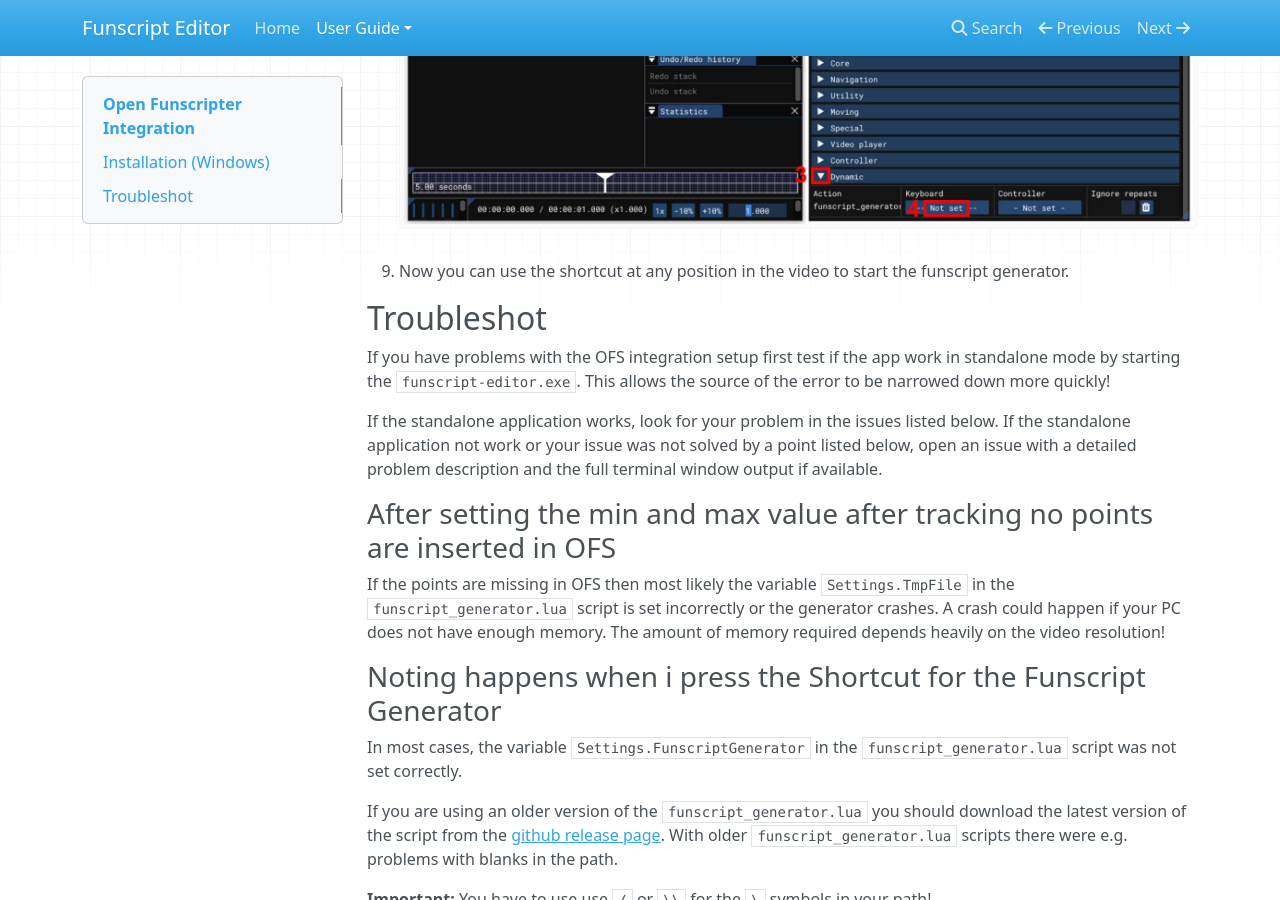
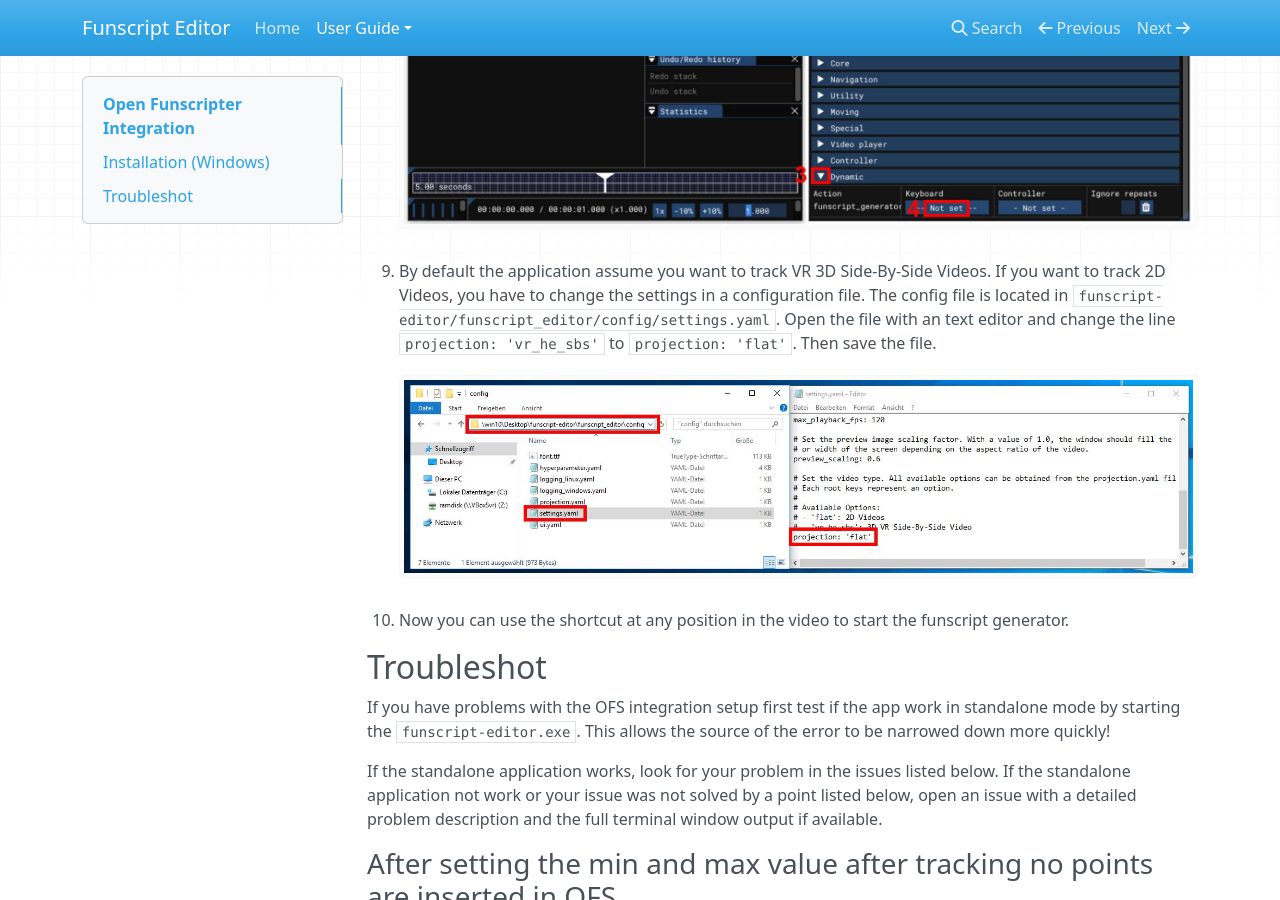
Before and after one commit to michael-mueller-git/Python-Funscript-Editor, an MkDocs documentation site: the page built from docs/app/docs/user-guide/ofs-integration.md, in a window 1280 px wide and 900 px high, scrolled down 2570 px. Built offline with MkDocs 1.6.1, drawn with Linux system fonts in a browser that asks for light colours; nearby versions of some CDN libraries.

Commit message:
docs: add example to track 2d videos

```diff
--- a/docs/app/docs/user-guide/ofs-integration.md
+++ b/docs/app/docs/user-guide/ofs-integration.md
@@ -23,7 +23,9 @@
    <br> ![Enable OFS Integration](./images/ofs_integration_07.jpg)
 8. Navigate to `Options : Keys : Dynamic` and insert a shortcut for the funscript generator.
    <br> ![Assign an Shortcut](./images/ofs_integration_08.jpg)
-9. Now you can use the shortcut at any position in the video to start the funscript generator.
+9. By default the application assume you want to track VR 3D Side-By-Side Videos. If you want to track 2D Videos, you have to change the settings in a configuration file. The config file is located in `funscript-editor/funscript_editor/config/settings.yaml`. Open the file with an text editor and change the line `projection: 'vr_he_sbs'` to `projection: 'flat'`. Then save the file.
+   <br> ![Settings to Track 2D Videos](./images/ofs_integration_09.jpg)
+10. Now you can use the shortcut at any position in the video to start the funscript generator.
 
 ## Troubleshot
 
```
Also changed, not shown: docs/app/docs/user-guide/images/ofs_integration_09.jpg (added).
